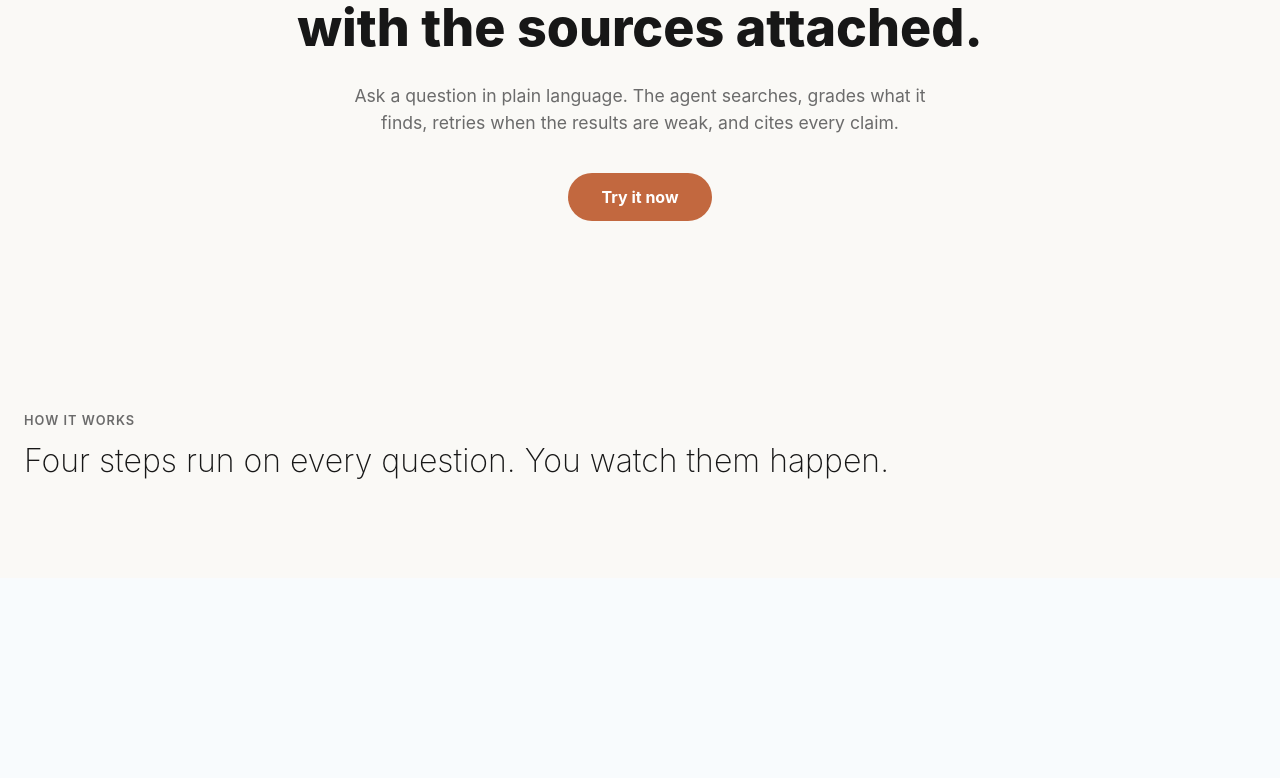
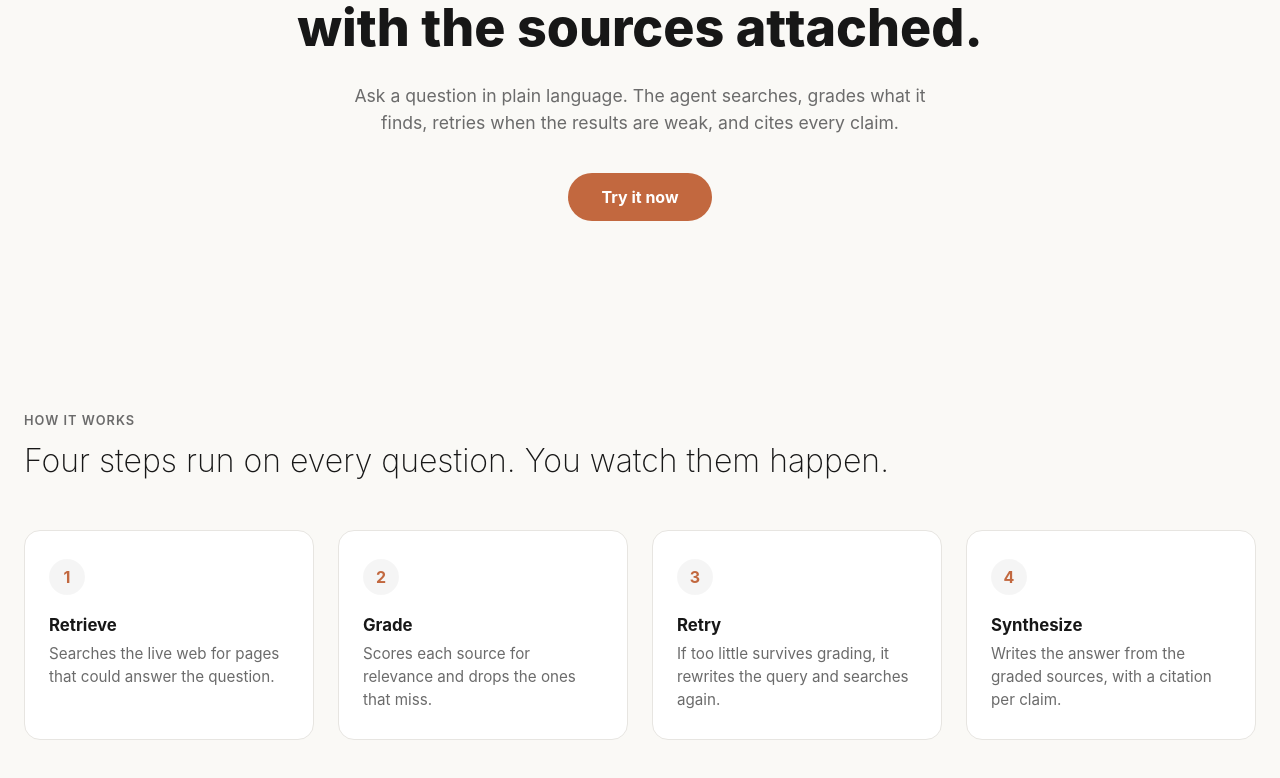
Before and after one commit to IshakAbdiazizHussen/Research-Agent-, a Next.js app in the folder frontend/: page / in a window 1280 px wide. Shown: the part 308-1086 px from the top of the page. Before the commit the page ends 886 px from the top, so only its background shows below. Built offline with nearby package versions, Linux system fonts and the light colour scheme.

Commit message:
four cards is clean and done

```diff
--- a/frontend/app/globals.css
+++ b/frontend/app/globals.css
@@ -53,6 +53,9 @@
   --landing-badge-border: #e7e5e1;
   --landing-accent: #c2683f;
   --landing-accent-contrast: #ffffff;
+  --landing-card-bg: #ffffff;
+  --landing-card-border: #e7e5e1;
+  --landing-card-number-bg: rgba(0, 0, 0, 0.04);
   --toggle-bg: rgba(255, 255, 255, 0.55);
 }
 
@@ -75,6 +78,9 @@
     --landing-badge-border: rgba(255, 255, 255, 0.14);
     --landing-accent: #c2683f;
     --landing-accent-contrast: #ffffff;
+    --landing-card-bg: #17181d;
+    --landing-card-border: rgba(255, 255, 255, 0.08);
+    --landing-card-number-bg: rgba(255, 255, 255, 0.06);
     --toggle-bg: rgba(255, 255, 255, 0.08);
   }
 }
@@ -97,6 +103,9 @@
   --landing-badge-border: rgba(255, 255, 255, 0.14);
   --landing-accent: #c2683f;
   --landing-accent-contrast: #ffffff;
+  --landing-card-bg: #17181d;
+  --landing-card-border: rgba(255, 255, 255, 0.08);
+  --landing-card-number-bg: rgba(255, 255, 255, 0.06);
   --toggle-bg: rgba(255, 255, 255, 0.08);
 }
 
@@ -700,6 +709,51 @@ body {
   color: var(--landing-heading);
 }
 
+/* Four step cards under the heading above — exact copy/layout from a
+   reference image. Solid cards (--landing-card-bg), not the frosted-
+   glass treatment the pre-redesign "How it works" section used — this
+   reference shows a plain, slightly-lighter-than-page-background fill. */
+.landing-steps {
+  display: grid;
+  grid-template-columns: repeat(4, minmax(0, 1fr));
+  gap: 1.5rem;
+  margin-top: 3rem;
+}
+
+.landing-step {
+  padding: 1.75rem 1.5rem;
+  background: var(--landing-card-bg);
+  border: 1px solid var(--landing-card-border);
+  border-radius: 16px;
+}
+
+.landing-step-number {
+  display: flex;
+  align-items: center;
+  justify-content: center;
+  width: 2.25rem;
+  height: 2.25rem;
+  margin-bottom: 1.25rem;
+  border-radius: 50%;
+  background: var(--landing-card-number-bg);
+  color: var(--landing-accent);
+  font-weight: 700;
+}
+
+.landing-step-title {
+  margin: 0 0 0.5rem;
+  font-weight: 700;
+  font-size: 1.05rem;
+  color: var(--landing-heading);
+}
+
+.landing-step-desc {
+  margin: 0;
+  font-size: 0.95rem;
+  line-height: 1.5;
+  color: var(--landing-subtext);
+}
+
 @media (max-width: 767px) {
   .page {
     /* Top padding bumped from 2rem to 2.75rem — a direct, necessary
@@ -730,4 +784,11 @@ body {
     top: 1rem;
     right: 1rem;
   }
+
+  /* repeat(4, 1fr) always produces exactly 4 tracks by construction —
+     without this override it would render 4 cramped columns on mobile
+     instead of stacking. */
+  .landing-steps {
+    grid-template-columns: 1fr;
+  }
 }
--- a/frontend/app/page.tsx
+++ b/frontend/app/page.tsx
@@ -14,6 +14,29 @@ export const metadata: Metadata = {
 // works"/"Key capabilities" sections below it) — replaces the earlier
 // gradient hero + sections layout entirely, per instruction to match the
 // reference exactly rather than add to what existed before.
+
+// The four step cards under "How it works" — exact copy from a later
+// reference image, matching the graph's actual node names (agent/graph.py)
+// rather than the earlier removed section's more descriptive phrasing.
+const STEPS = [
+  {
+    title: "Retrieve",
+    description: "Searches the live web for pages that could answer the question.",
+  },
+  {
+    title: "Grade",
+    description: "Scores each source for relevance and drops the ones that miss.",
+  },
+  {
+    title: "Retry",
+    description: "If too little survives grading, it rewrites the query and searches again.",
+  },
+  {
+    title: "Synthesize",
+    description: "Writes the answer from the graded sources, with a citation per claim.",
+  },
+];
+
 export default function LandingPage() {
   return (
     <div className="landing-page">
@@ -50,6 +73,16 @@ export default function LandingPage() {
           <h2 className="landing-how-heading">
             Four steps run on every question. You watch them happen.
           </h2>
+
+          <div className="landing-steps">
+            {STEPS.map((step, index) => (
+              <div className="landing-step" key={step.title}>
+                <div className="landing-step-number">{index + 1}</div>
+                <h3 className="landing-step-title">{step.title}</h3>
+                <p className="landing-step-desc">{step.description}</p>
+              </div>
+            ))}
+          </div>
         </div>
       </section>
     </div>
```
